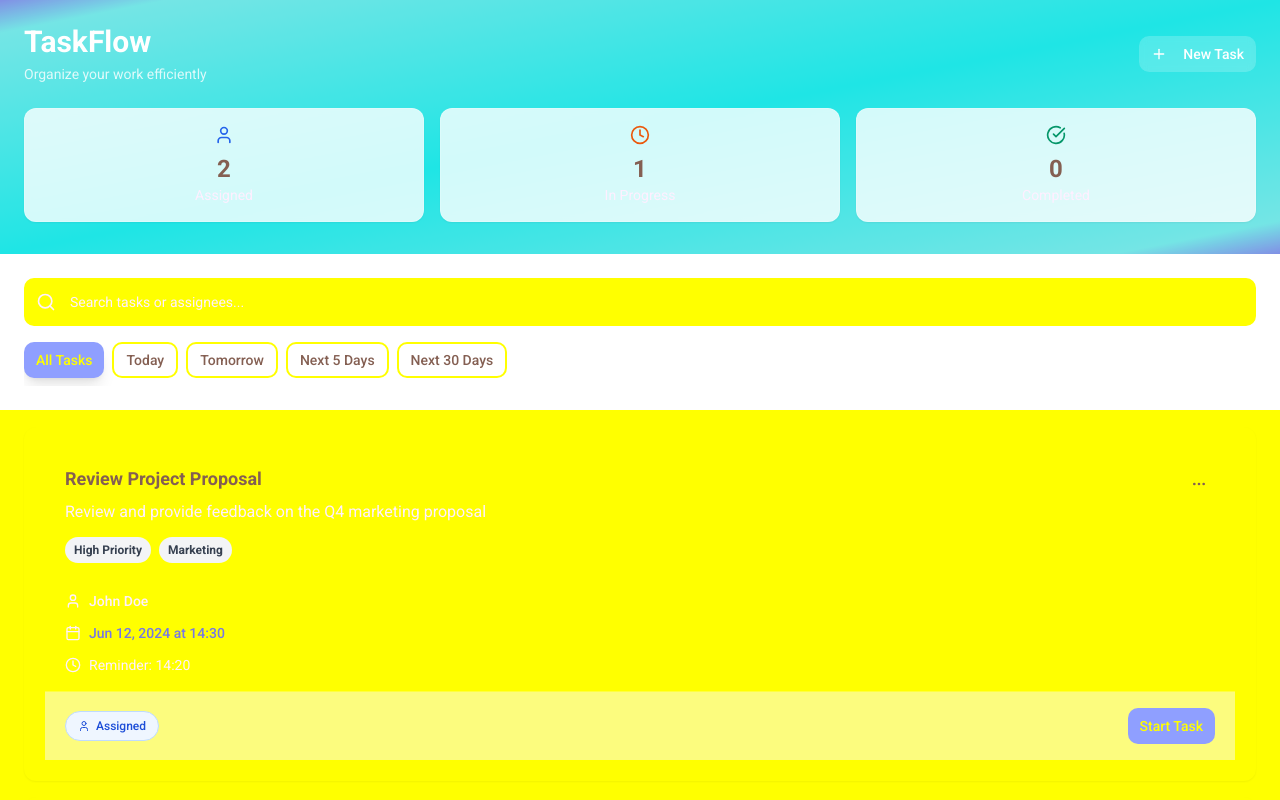
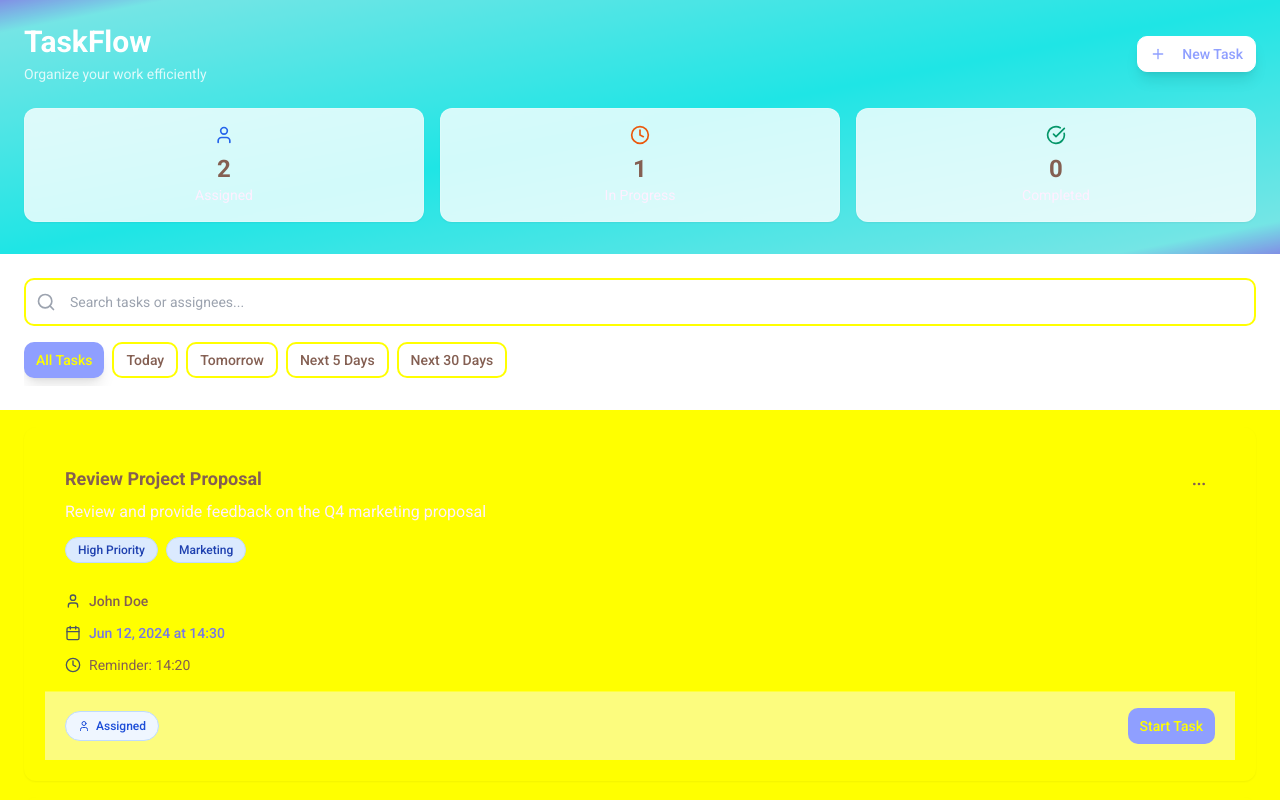
Before and after one commit to devlogicsystems/assist-task-droid, a React (Vite) app: page / in a window 1280 px wide. Shown: the top 800 px of the page. Built offline with nearby package versions, Linux system fonts and the light colour scheme.

Commit message:
Fix: Improve color contrast for UI elements
- Updated color scheme for "Next Task" button, labels, and search button for better visibility.
- Adjusted task details labels to improve readability.

```diff
--- a/src/components/TaskCard.tsx
+++ b/src/components/TaskCard.tsx
@@ -108,7 +108,7 @@ const TaskCard: React.FC<TaskCardProps> = ({ task, onUpdate }) => {
           {task.labels.length > 0 && (
             <div className="flex flex-wrap gap-2 mb-4">
               {task.labels.map((label, index) => (
-                <Badge key={index} variant="secondary" className="text-xs px-2 py-1 bg-gray-100 text-gray-700 hover:bg-gray-200">
+                <Badge key={index} variant="secondary" className="text-xs px-3 py-1 bg-blue-100 text-blue-800 hover:bg-blue-200 border border-blue-200 font-medium">
                   {label}
                 </Badge>
               ))}
@@ -118,33 +118,33 @@ const TaskCard: React.FC<TaskCardProps> = ({ task, onUpdate }) => {
 
         {/* Card Content */}
         <div className="px-5 pb-4 space-y-3">
-          <div className="flex items-center gap-3 text-sm text-muted-foreground">
+          <div className="flex items-center gap-3 text-sm">
             <div className="flex items-center gap-2">
-              <User className="w-4 h-4" />
-              <span className="font-medium">{task.assignee}</span>
+              <User className="w-4 h-4 text-gray-600" />
+              <span className="font-medium text-foreground">{task.assignee}</span>
             </div>
           </div>
 
           <div className="flex items-center gap-3 text-sm">
             <div className="flex items-center gap-2">
-              <Calendar className="w-4 h-4 text-muted-foreground" />
+              <Calendar className="w-4 h-4 text-gray-600" />
               <span className={`font-medium ${isOverdue() ? 'text-destructive' : 'text-foreground'}`}>
                 {formatDateTime()}
               </span>
             </div>
           </div>
 
-          <div className="flex items-center gap-3 text-sm text-muted-foreground">
+          <div className="flex items-center gap-3 text-sm">
             <div className="flex items-center gap-2">
-              <Clock className="w-4 h-4" />
-              <span>Reminder: {task.reminderTime}</span>
+              <Clock className="w-4 h-4 text-gray-600" />
+              <span className="text-foreground">Reminder: {task.reminderTime}</span>
             </div>
           </div>
 
           {task.url && (
             <div className="flex items-center gap-3 text-sm">
               <div className="flex items-center gap-2">
-                <FileText className="w-4 h-4 text-muted-foreground" />
+                <FileText className="w-4 h-4 text-gray-600" />
                 <a href={task.url} target="_blank" rel="noopener noreferrer" className="text-primary hover:underline font-medium">
                   View Link
                 </a>
--- a/src/pages/Index.tsx
+++ b/src/pages/Index.tsx
@@ -128,7 +128,7 @@ const Index = () => {
             <Button
               onClick={() => setIsCreateModalOpen(true)}
               size="sm"
-              className="bg-white/20 hover:bg-white/30 text-white border-white/30 backdrop-blur-sm"
+              className="bg-white text-primary hover:bg-white/90 border border-white shadow-lg font-medium"
             >
               <Plus className="w-4 h-4 mr-2" />
               New Task
@@ -173,12 +173,12 @@ const Index = () => {
       {/* Search and Filter Section */}
       <div className="p-6 space-y-4 bg-white border-b border-border">
         <div className="relative">
-          <Search className="absolute left-3 top-1/2 transform -translate-y-1/2 text-muted-foreground w-5 h-5" />
+          <Search className="absolute left-3 top-1/2 transform -translate-y-1/2 text-gray-400 w-5 h-5" />
           <Input
             placeholder="Search tasks or assignees..."
             value={searchQuery}
             onChange={(e) => setSearchQuery(e.target.value)}
-            className="pl-11 h-12 text-base border-2 focus:border-primary"
+            className="pl-11 h-12 text-base border-2 focus:border-primary bg-white text-foreground placeholder:text-gray-400"
           />
         </div>
 
@@ -191,8 +191,8 @@ const Index = () => {
               size="sm"
               className={`whitespace-nowrap ${
                 selectedFilter === filter
-                  ? 'bg-primary shadow-lg'
-                  : 'bg-white hover:bg-gray-50 border-2'
+                  ? 'bg-primary text-primary-foreground shadow-lg'
+                  : 'bg-white hover:bg-gray-50 border-2 text-foreground'
               }`}
             >
               {filter === 'all' && 'All Tasks'}
```
